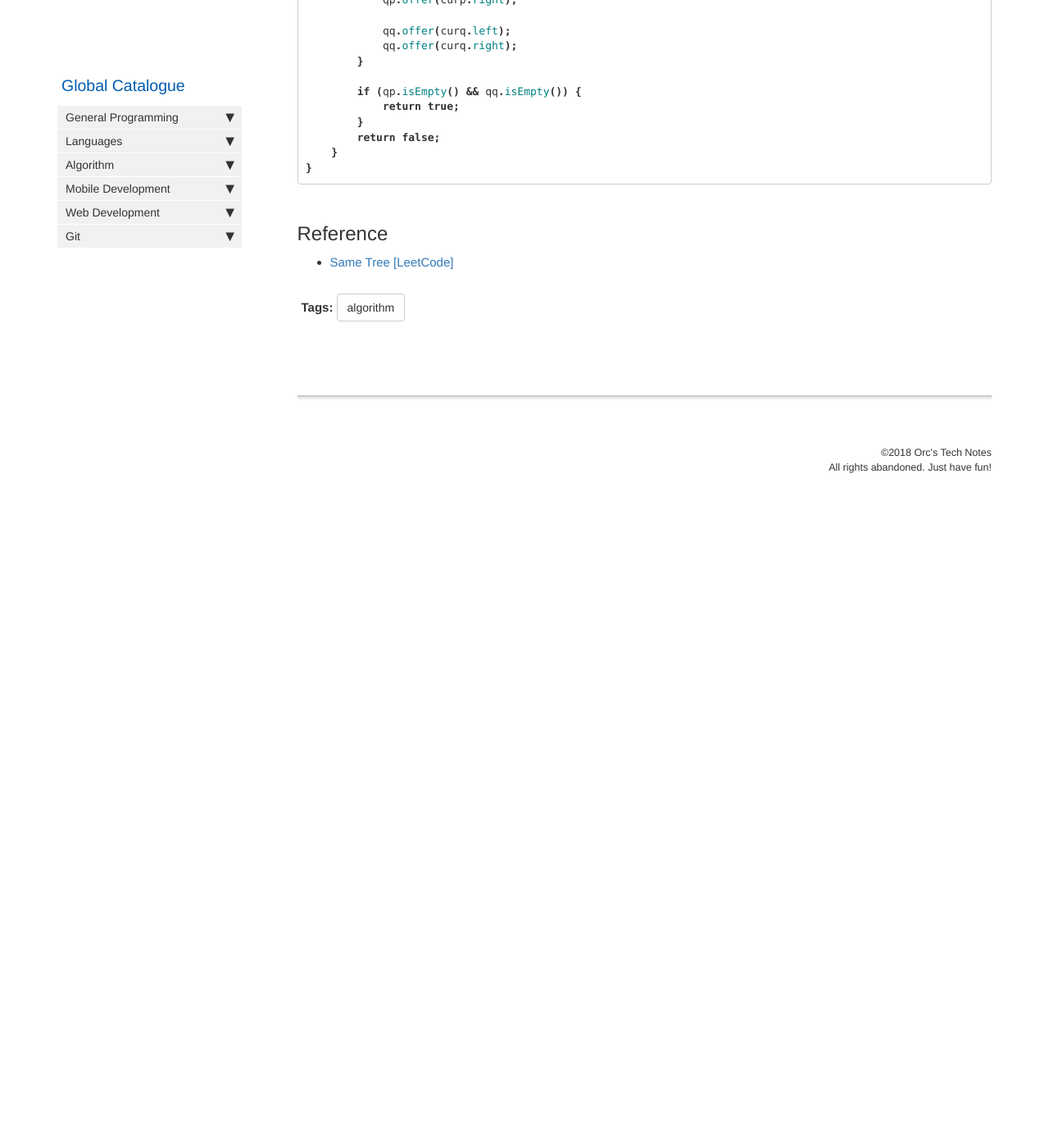
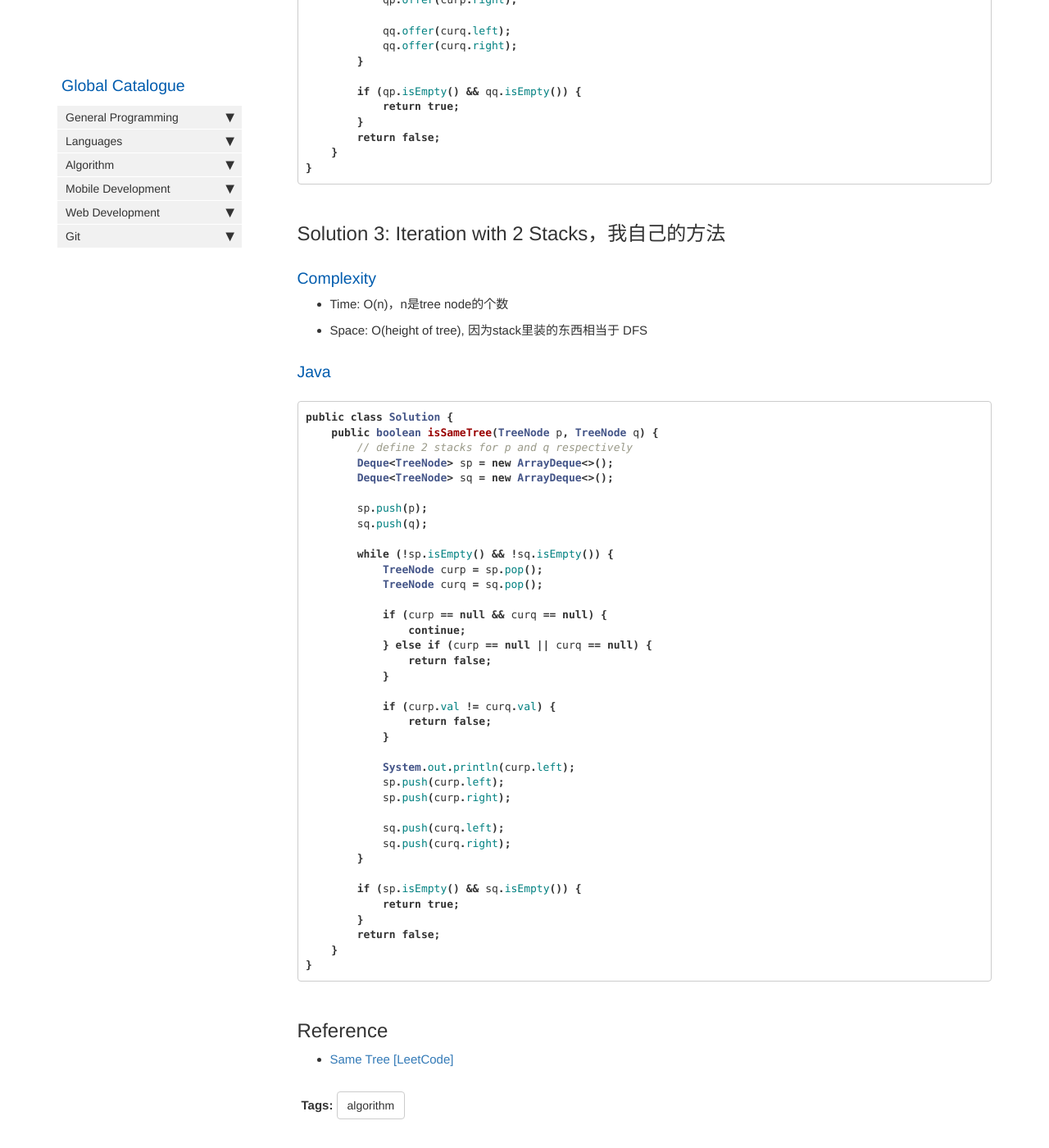
Before and after one commit to HungryOrc/hungryorc.github.io, a Jekyll site: the page built from pages/algorithm/algorithm_same_binary_tree.md, in a window 1280 px wide and 1400 px high, scrolled down 2152 px. Shown: the whole window at 82% size. Built offline with Jekyll 4.4.1, drawn with Linux system fonts in a browser that asks for light colours; nearby versions of some CDN libraries; comment, search, counter and statistics services are not loaded; before the commit the page ends 2782 px from its top, so only the background shows below that.

Commit message:
Update algorithm_same_binary_tree.md

````diff
--- a/pages/algorithm/algorithm_same_binary_tree.md
+++ b/pages/algorithm/algorithm_same_binary_tree.md
@@ -86,7 +86,7 @@ public class Solution {
 
             if (curp == null && curq == null) {
                 continue;
-            } else if (curp == null  || curq == null) {
+            } else if (curp == null || curq == null) {
                 return false;
             }
 
@@ -109,6 +109,53 @@ public class Solution {
 }
 ```
 
+## Solution 3: Iteration with 2 Stacks，我自己的方法
+
+### Complexity
+* Time: O(n)，n是tree node的个数
+* Space: O(height of tree), 因为stack里装的东西相当于 DFS
+
+### Java
+```java
+public class Solution {
+    public boolean isSameTree(TreeNode p, TreeNode q) {
+        // define 2 stacks for p and q respectively
+        Deque<TreeNode> sp = new ArrayDeque<>();
+        Deque<TreeNode> sq = new ArrayDeque<>();
+
+        sp.push(p);
+        sq.push(q);
+
+        while (!sp.isEmpty() && !sq.isEmpty()) {
+            TreeNode curp = sp.pop();
+            TreeNode curq = sq.pop();
+
+            if (curp == null && curq == null) {
+                continue;
+            } else if (curp == null || curq == null) {
+                return false;
+            }
+
+            if (curp.val != curq.val) {
+                return false;
+            }
+
+            System.out.println(curp.left);
+            sp.push(curp.left);
+            sp.push(curp.right);
+
+            sq.push(curq.left);
+            sq.push(curq.right);
+        }
+
+        if (sp.isEmpty() && sq.isEmpty()) {
+            return true;
+        }
+        return false;
+    }
+}
+```
+
 ## Reference
 * [Same Tree [LeetCode]](https://leetcode.com/problems/same-tree/description/)
 
````
